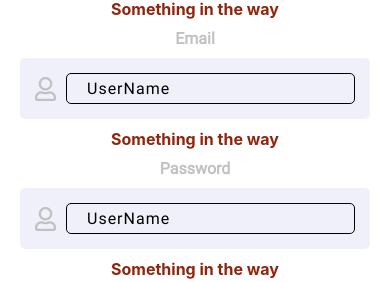
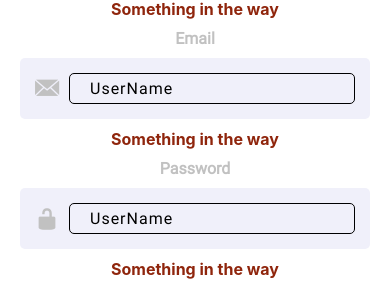
Before and after one commit to KennedyMungai/WhatsappClone, a React Native app: screen / in a window 390 px wide. Shown: the part 261-543 px from the top of the page. Built offline with nearby package versions, Linux system fonts and the light colour scheme.

Commit message:
Updated the icons for the inputs

```diff
--- a/screens/AuthScreen.js
+++ b/screens/AuthScreen.js
@@ -1,7 +1,7 @@
 import { StyleSheet, Text } from 'react-native'
 import { SafeAreaView } from 'react-native-safe-area-context'
 import Input from '../components/Input'
-import { FontAwesome5 } from '@expo/vector-icons'
+import { FontAwesome5, Zocial, Entypo } from '@expo/vector-icons'
 
 const AuthScreen = () => {
     return (
@@ -12,6 +12,7 @@ const AuthScreen = () => {
                 iconName={"user"}
                 iconSize={24}
                 errorText={"Something in the way"}
+                placeholder={'First Name'}
             />
             <Input
                 label={"LastName"}
@@ -19,20 +20,23 @@ const AuthScreen = () => {
                 iconName={"user"}
                 iconSize={24}
                 errorText={"Something in the way"}
+                placeholder={'Last Name'}
             />
             <Input
                 label={"Email"}
-                IconPack={FontAwesome5}
-                iconName={"user"}
+                IconPack={Zocial}
+                iconName={"email"}
                 iconSize={24}
                 errorText={"Something in the way"}
+                placeholder={'Email'}
             />
             <Input
                 label={"Password"}
-                IconPack={FontAwesome5}
-                iconName={"user"}
+                IconPack={Entypo}
+                iconName={"lock-open"}
                 iconSize={24}
                 errorText={"Something in the way"}
+                placeholder={'Password'}
             />
         </SafeAreaView>
     )
```
